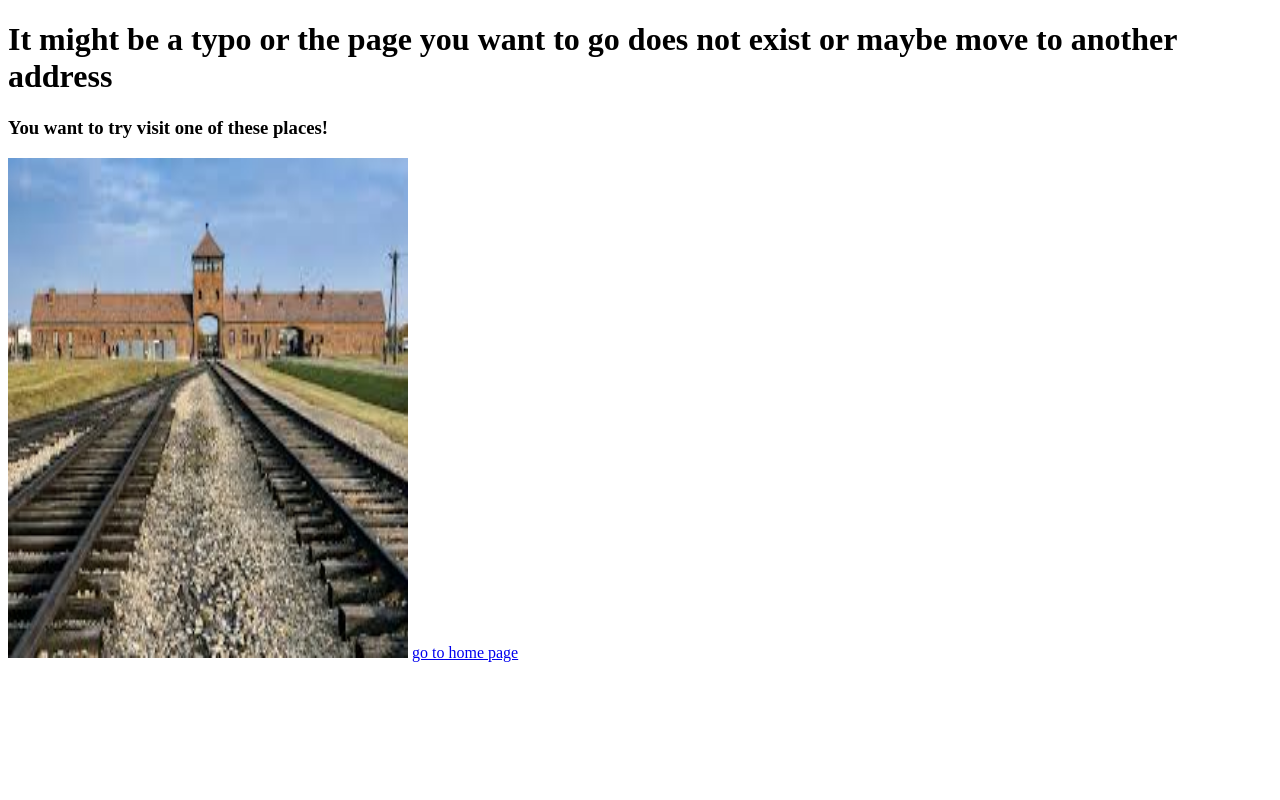
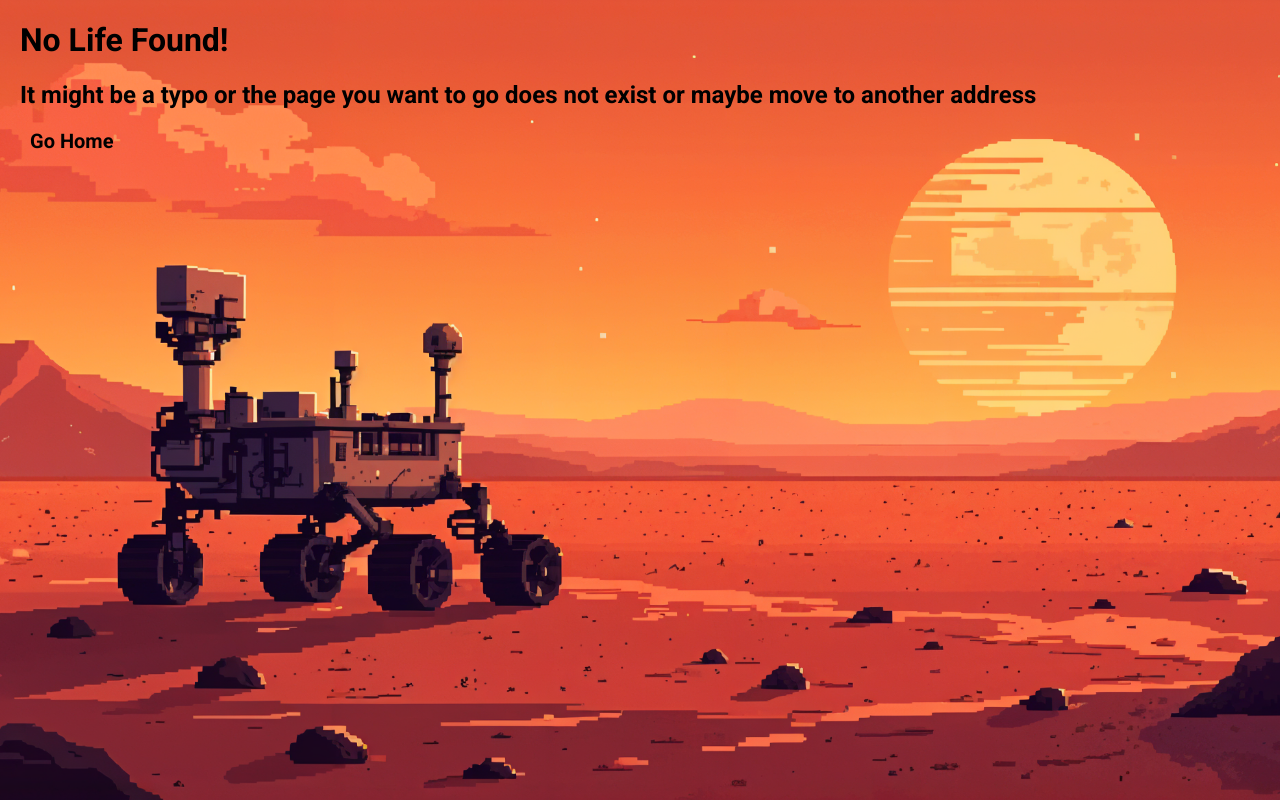
Before and after one commit to Jdowpasisi/Automated-Outpass-System, a Flask app: template site_code/templates/error_404.html in a window 1280 px wide. Run offline with Flask 3, Linux system fonts and the light colour scheme; the template is opened without the code that fills it, so the values that code supplies are empty.

Commit message:
Update error_404.html

```diff
--- a/site_code/templates/error_404.html
+++ b/site_code/templates/error_404.html
@@ -3,16 +3,16 @@
 <head>
     <meta charset="UTF-8">
     <meta name="viewport" content="width=device-width, initial-scale=1.0">
+    <link rel="stylesheet" href="{{ url_for('static', filename='styles/error.css') }}">
     <title>404 - Page not found</title>
 </head>
 <body>
     <div class = "error-container">
-        <h1>It might be a typo or the page you want to go does not exist or maybe move to another address</h1>
-        <h3>You want to try visit one of these places!</h3>
-        <img src="/images/camping.jpeg" alt="i wanna go here" height="500" width="400">
-        <a href="/">go to home page</a>
+        <b><h1>No Life Found!</h3></b>
+        <b><h2>It might be a typo or the page you want to go does not exist or maybe move to another address</h1></b>
+    </div>
+    <b><a href="/">Go Home</a></b>
 
-    </div>
 
 </body>
 </html>
```
